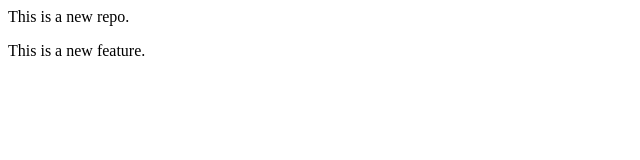
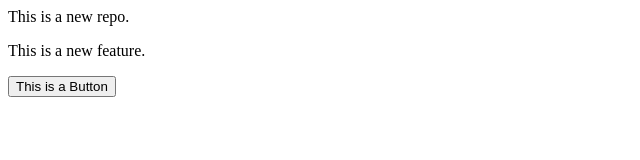
Before and after one commit to mrARITRAG/LocalRepo, a plain HTML site: page index.html in a window 1280 px wide. Shown: the whole page, without its empty margins (0-640 px from the left). Drawn offline with Linux system fonts and the light colour scheme.

Commit message:
Add button

```diff
--- a/index.html
+++ b/index.html
@@ -1,2 +1,3 @@
 <p>This is a new repo.</p>
 <p>This is a new feature.</p>
+<button>This is a Button</button>
```
